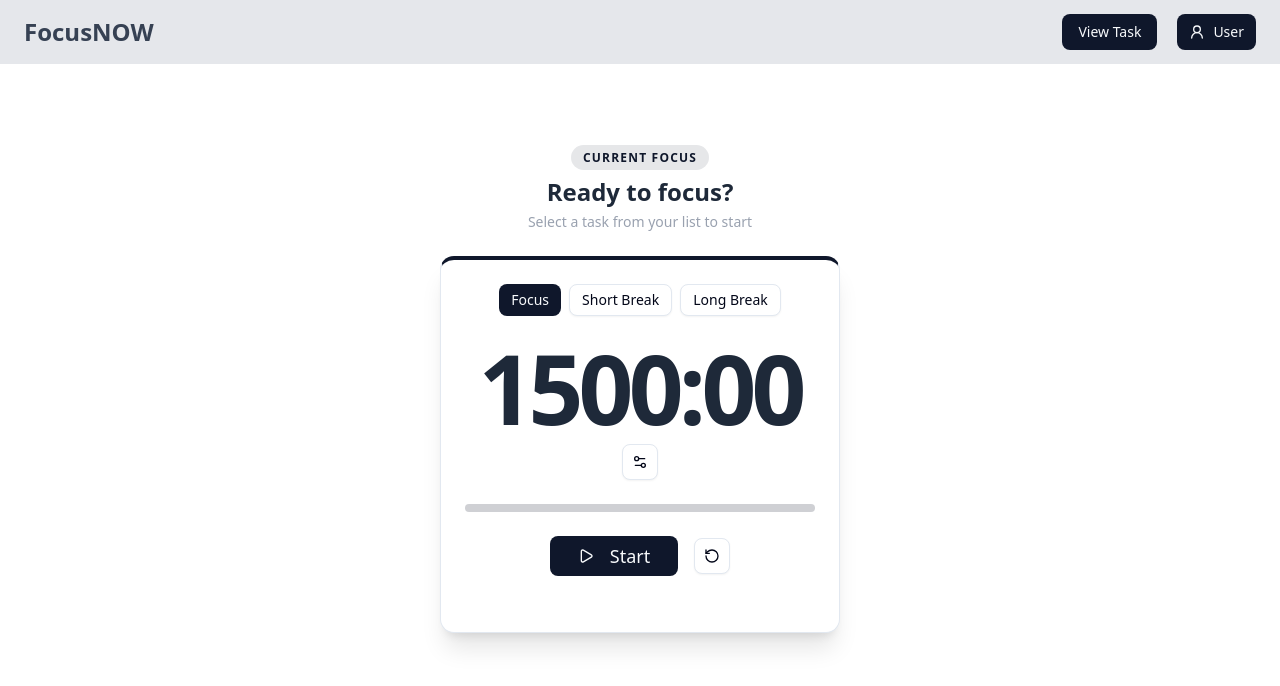
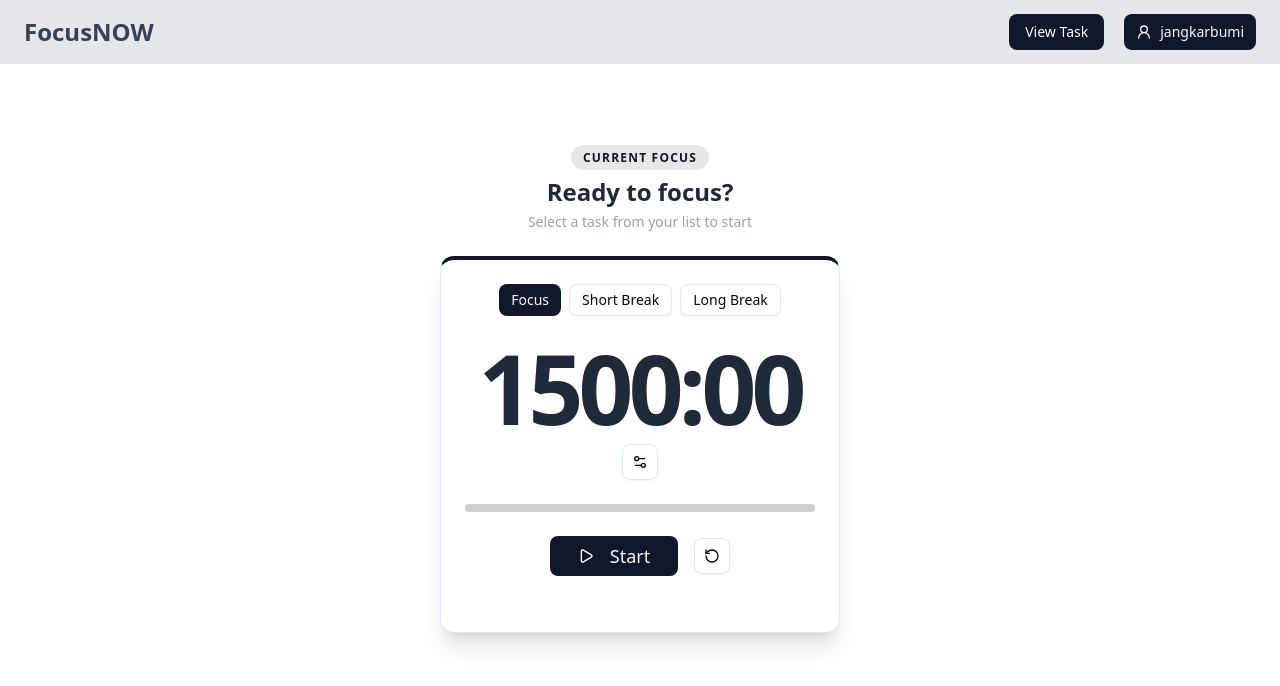
Before and after one commit to jangkarbumi/focus-now, a Next.js app: page / in a window 1280 px wide. Shown: the top 686 px of the page. Built offline with nearby package versions, Linux system fonts and the light colour scheme.

Commit message:
Revert "navbar fix: user button"
This reverts commit b3a89e37d38dc3b45349ae39379a6d0682e0c9f7.

```diff
--- a/src/components/section/navbar.tsx
+++ b/src/components/section/navbar.tsx
@@ -28,7 +28,7 @@ export default function NavBar() {
                     <PopoverTrigger>
                         <Button>
                             <UserRound/>
-                            <span>User</span>
+                            <span>jangkarbumi</span>
                         </Button>
                     </PopoverTrigger>
 
```
